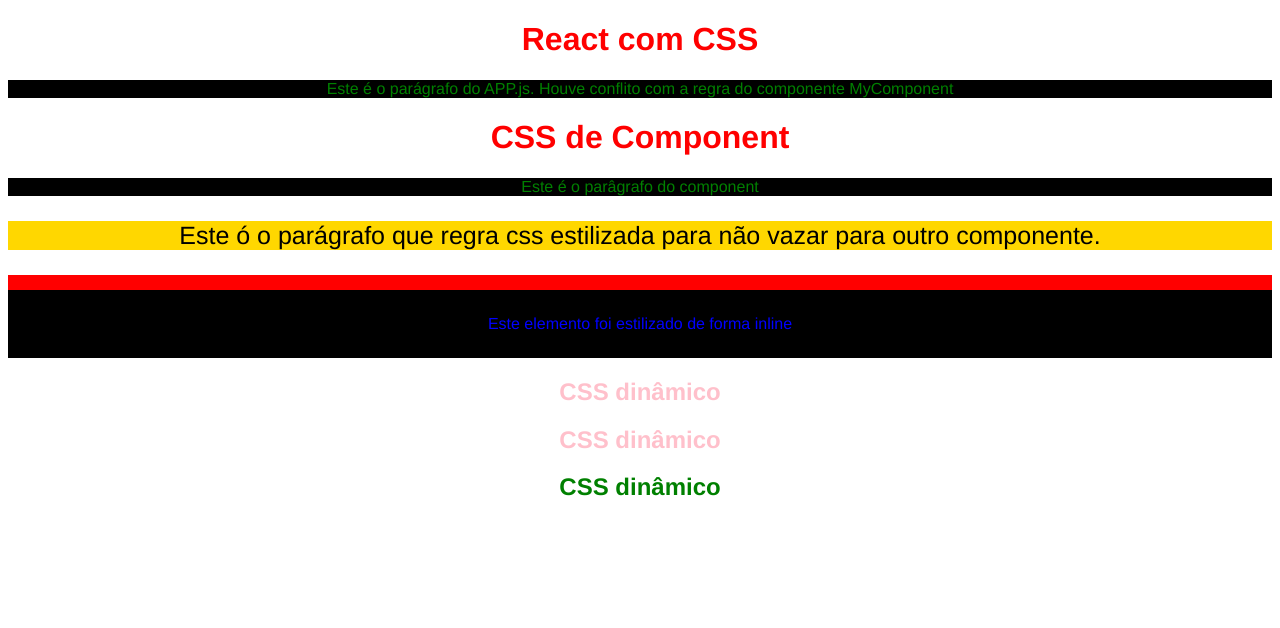
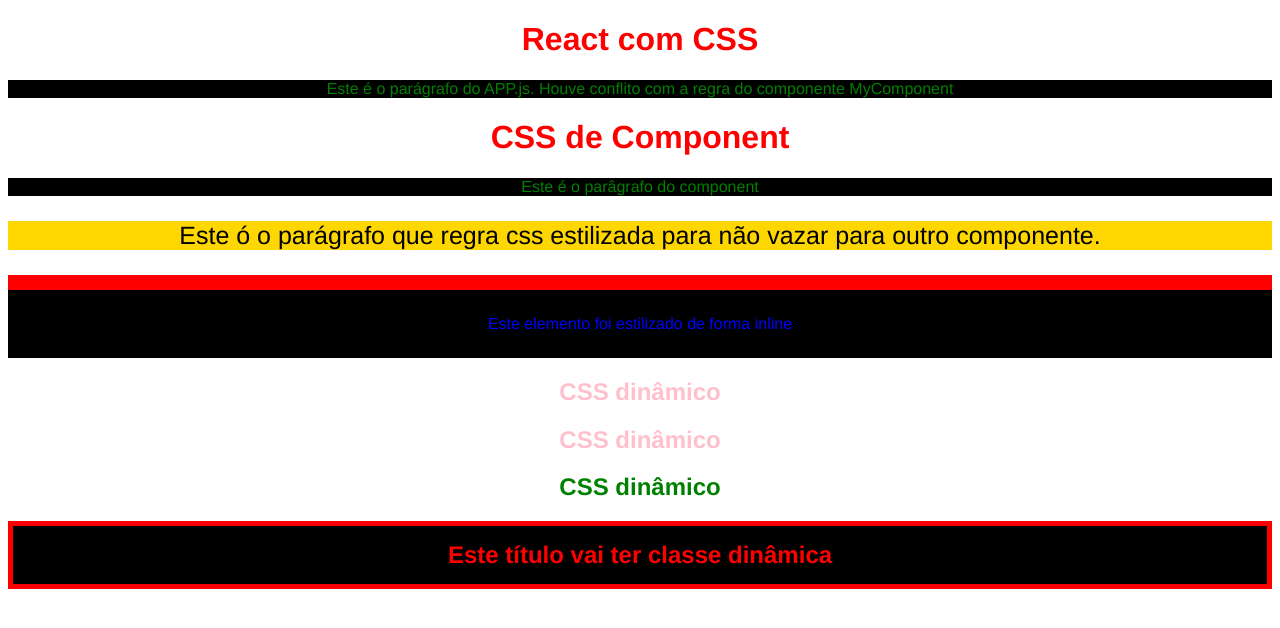
Before and after one commit to xanderifer1974/curso-react-do-zero-a-maestria-reactEcss, a React (Create React App) app: page / in a window 1280 px wide. Shown: the top 628 px of the page. Built offline with nearby package versions, Linux system fonts and the light colour scheme.

Commit message:
Classes dinâmicas

```diff
--- a/src/App.js
+++ b/src/App.js
@@ -3,6 +3,8 @@
 
 function App() {
   let n = 10;
+  let redTitle = true;
+
   return (
     <div className="App">
       {/* CSS Global */}
@@ -24,6 +26,9 @@
 
        {/*CSS inline dinâmico */}
        <h2 style={ n =10 ? {color:"green"} : {color:"yellow"} }>CSS dinâmico</h2>
+
+       {/*Classes dinâmicas*/}
+       <h2 className={redTitle? "red-title":"title"}>Este título vai ter classe dinâmica</h2>
     </div>
   );
 }
--- a/src/index.css
+++ b/src/index.css
@@ -10,3 +10,15 @@
 
   color: red;
 }
+
+.red-title{
+  background-color: #000;
+  color: red;
+  padding: 15px;
+  border: 5px solid red;
+}
+
+.title{
+  background-color: #000;
+  color: white;
+}
```
